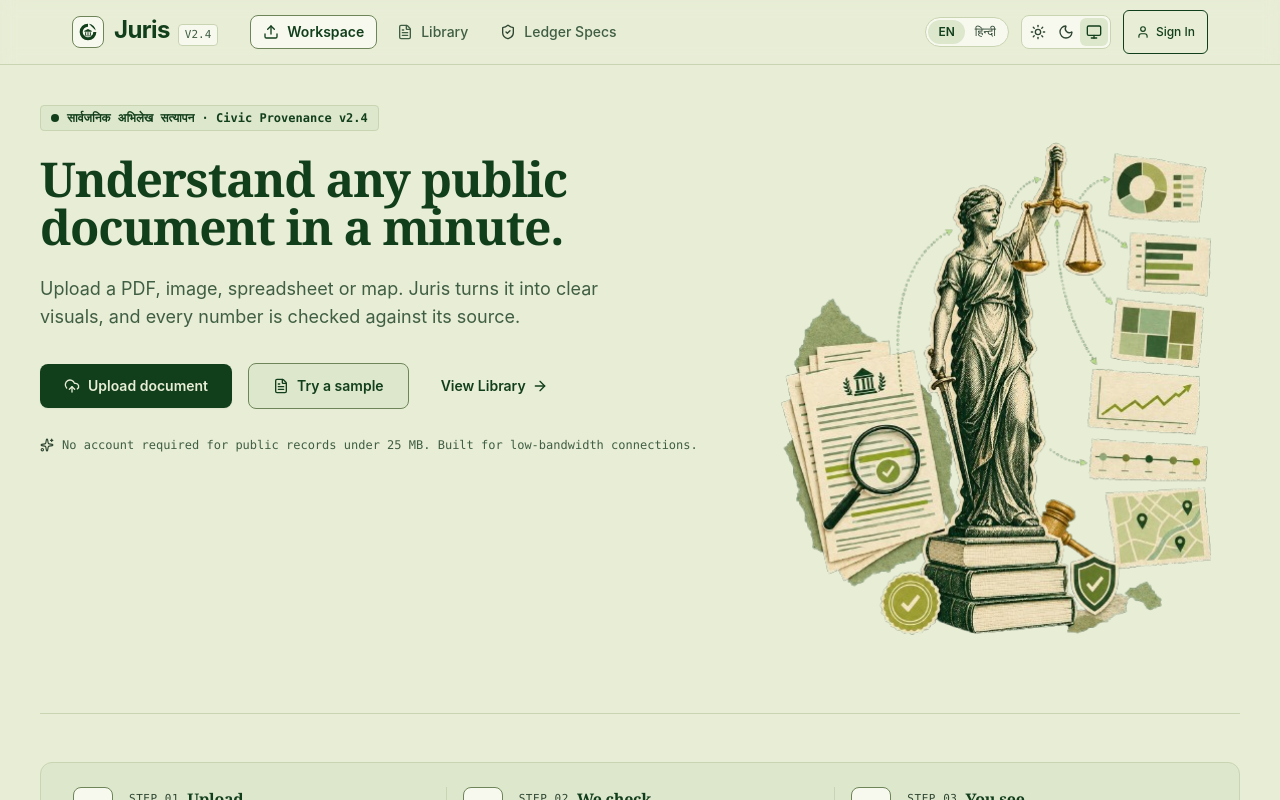
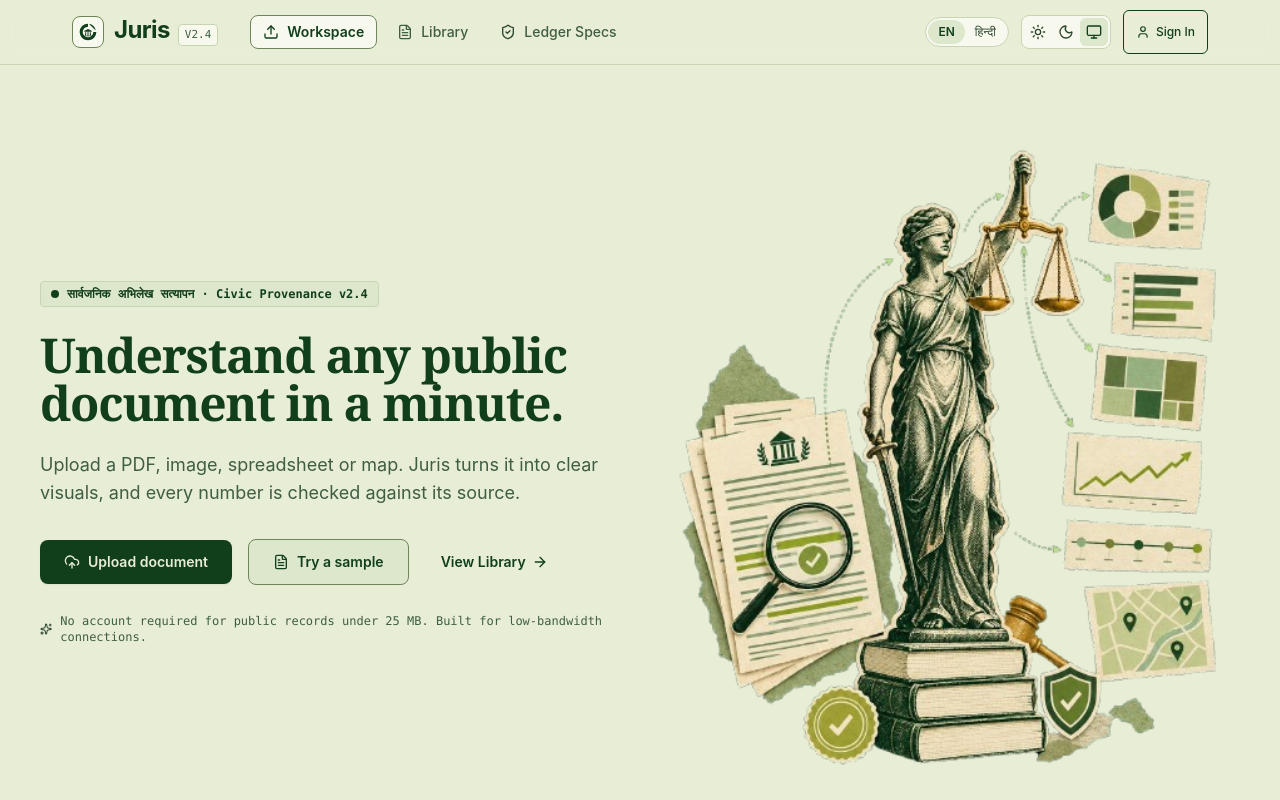
Before and after one commit to geetikavasistha-01/Juris, a React (Vite) app in the folder apps/web/: page /upload in a window 1280 px wide. Shown: the top 800 px of the page. Built offline with nearby package versions, Linux system fonts and the light colour scheme; no server answers; a web font is replaced by a local one.

Commit message:
feat(web): enlarge Lady Justice hero image placeholder

```diff
--- a/apps/web/src/pages/UploadPage.tsx
+++ b/apps/web/src/pages/UploadPage.tsx
@@ -134,9 +134,9 @@
     <div className="w-full max-w-[1200px] mx-auto space-y-12">
       {/* 1. HERO SECTION */}
       <section className="w-full pt-2 pb-8 border-b border-border">
-        <div className="grid grid-cols-1 lg:grid-cols-12 gap-8 items-start">
+        <div className="grid grid-cols-1 lg:grid-cols-12 gap-8 lg:gap-12 items-center">
           {/* Left Column: Value Proposition */}
-          <div className="lg:col-span-7 flex flex-col justify-center space-y-6">
+          <div className="lg:col-span-6 flex flex-col justify-center space-y-6">
             <div className="inline-flex items-center gap-2 self-start px-2.5 py-1 rounded bg-border-subtle border border-border">
               <span className="w-2 h-2 rounded-full bg-text"></span>
               <span className="font-mono text-xs text-text font-semibold tracking-normal">
@@ -185,7 +185,7 @@
           </div>
 
           {/* Right Column: Hero Artwork Placeholder & Interactive Ingest Dropzone */}
-          <div className="lg:col-span-5 flex flex-col items-center justify-center gap-4">
+          <div className="lg:col-span-6 flex flex-col items-center justify-center gap-4">
             <div
               role="button"
               tabIndex={0}
@@ -217,17 +217,17 @@
                 <img
                   src="/assets/hero-justice-cutout.png"
                   alt="Evidentiary provenance: balance of justice resting on civic law ledgers"
-                  className="w-full max-h-[560px] object-contain transition-transform duration-300 group-hover:scale-[1.02]"
+                  className="w-full max-h-[740px] object-contain transition-transform duration-300 group-hover:scale-[1.03]"
                 />
 
                 {/* Drag-and-drop active overlay */}
                 {isDragging && (
                   <div className="absolute inset-0 bg-text/85 backdrop-blur-xs rounded-2xl flex flex-col items-center justify-center text-text-inverse p-6 animate-in fade-in z-10">
-                    <UploadCloud className="w-14 h-14 mb-3 animate-bounce" />
-                    <span className="font-serif text-xl font-bold">
+                    <UploadCloud className="w-16 h-16 mb-3 animate-bounce" />
+                    <span className="font-serif text-2xl font-bold">
                       Release to Inspect Document
                     </span>
-                    <span className="text-xs opacity-80 mt-1">PDF, Scans, CSV, XLSX, GeoJSON</span>
+                    <span className="text-sm opacity-80 mt-1">PDF, Scans, CSV, XLSX, GeoJSON</span>
                   </div>
                 )}
               </div>
```
